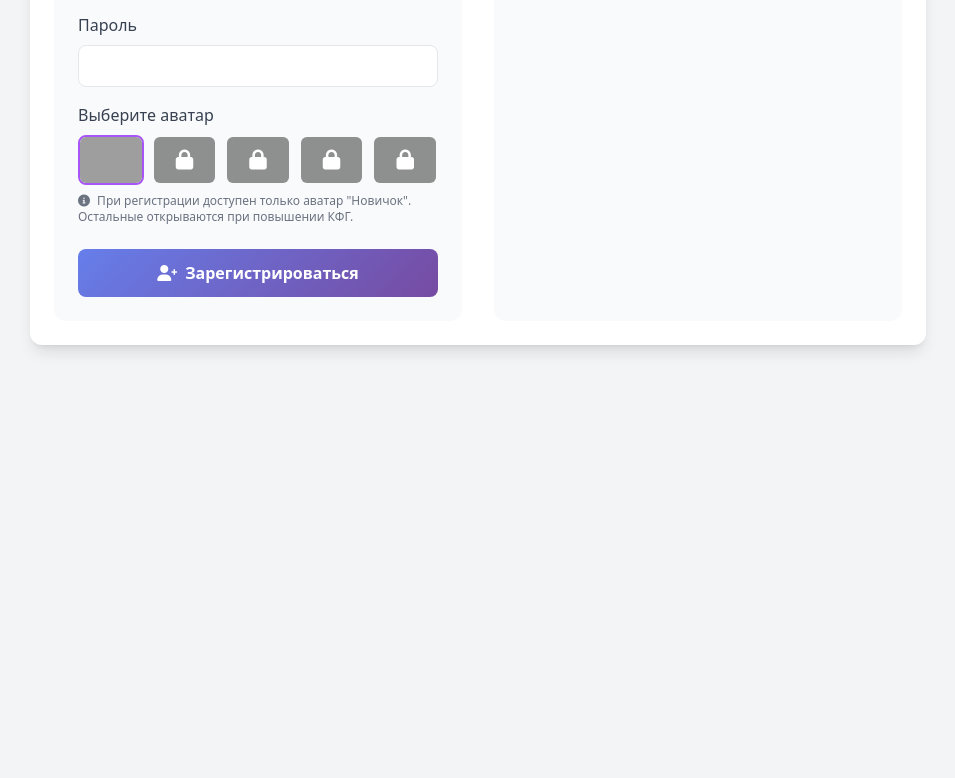
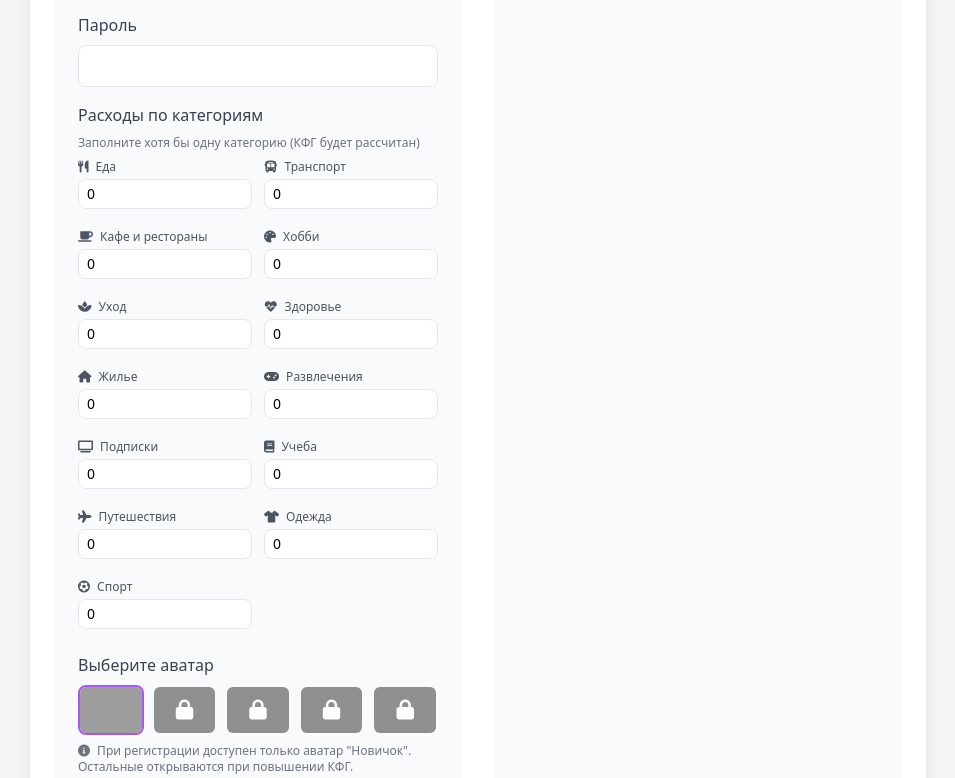
Before and after one commit to nastyayakovets1207-cmyk/finance_helper_1, a plain HTML site: page index.html in a window 1280 px wide. Shown: the part 745-1523 px from the top of the page, without its empty margins (162-1117 px from the left). Before the commit the page ends 1122 px from the top, so only its background shows below. Drawn offline with nearby package versions, Linux system fonts and the light colour scheme; grey boxes are pictures that could not be loaded.

Commit message:
Update index.html
исправила название финансового консультанта, добавила расходы

```diff
--- a/index.html
+++ b/index.html
@@ -52,7 +52,7 @@
                 <div class="flex items-center justify-between">
                     <div class="flex items-center space-x-2">
                         <i class="fas fa-wallet text-2xl"></i>
-                        <span class="text-xl font-bold">Финансовый консультант (Vue.js)</span>
+                        <span class="text-xl font-bold">Финансовый консультант</span>
                     </div>
                     <div class="flex items-center space-x-4">
                         <div v-if="currentUser" class="flex items-center space-x-2">
@@ -124,6 +124,22 @@
                                     <label class="block text-gray-700 font-medium mb-2">Пароль</label>
                                     <input v-model="registerForm.password" type="password"
                                            class="w-full px-4 py-2 border rounded-lg focus:outline-none focus:border-purple-500">
+                                </div>
+
+                                <div class="mb-4">
+                                    <label class="block text-gray-700 font-medium mb-2">Расходы по категориям</label>
+                                    <p class="text-xs text-gray-500 mb-2">Заполните хотя бы одну категорию (КФГ будет рассчитан)</p>
+
+                                    <div class="grid grid-cols-2 gap-3">
+                                        <div v-for="(value, category) in registerForm.expenses" :key="category" class="mb-2">
+                                            <label class="block text-xs text-gray-600 mb-1">
+                                                <i :class="['mr-1', categoryIcons[category]]"></i>
+                                                {{ categoryNames[category] }}
+                                            </label>
+                                            <input v-model.number="registerForm.expenses[category]" type="number" min="0"
+                                                   class="w-full px-2 py-1 text-sm border rounded-lg focus:outline-none focus:border-purple-500">
+                                        </div>
+                                    </div>
                                 </div>
 
                                 <div class="mb-6">
@@ -267,7 +283,7 @@
                 <div v-show="currentTab === 'expenses'" class="p-6">
                     <h2 class="text-2xl font-bold mb-6">Расходы по категориям</h2>
                     <div class="grid grid-cols-2 md:grid-cols-3 lg:grid-cols-5 gap-4">
-                        <div v-for="(value, category) in expenseCategories" :key="category" class="bg-gray-50 rounded-lg p-4">
+                        <div v-for="(value, category) in expenses" :key="category" class="bg-gray-50 rounded-lg p-4">
                             <label class="block text-gray-700 font-medium mb-2">
                                 <i :class="['mr-1', categoryIcons[category]]"></i>
                                 {{ categoryNames[category] }}
@@ -280,7 +296,7 @@
                     </button>
                 </div>
 
-                <!-- Вкладка финансовых целей (НОВАЯ) -->
+                <!-- Вкладка финансовых целей -->
                 <div v-show="currentTab === 'goals'" class="p-6">
                     <h2 class="text-2xl font-bold mb-6">Финансовые цели</h2>
 
@@ -616,6 +632,23 @@
                     password: ''
                 });
 
+                // Начальные значения расходов для формы регистрации (13 категорий)
+                const initialExpenses = {
+                    food: 0,
+                    transport: 0,
+                    cafe: 0,
+                    hobby: 0,
+                    selfcare: 0,
+                    health: 0,
+                    housing: 0,
+                    entertainment: 0,
+                    subscriptions: 0,
+                    education: 0,
+                    travel: 0,
+                    clothing: 0,    // Новая категория: Одежда
+                    sport: 0        // Новая категория: Спорт
+                };
+
                 const registerForm = reactive({
                     name: '',
                     surname: '',
@@ -623,17 +656,14 @@
                     login: '',
                     password: '',
                     income: 0,
-                    avatar: 1 // аватар по умолчанию
+                    avatar: 1,
+                    expenses: { ...initialExpenses }
                 });
 
-                // Расходы
-                const expenses = reactive({
-                    food: 0, transport: 0, hobby: 0, selfcare: 0,
-                    health: 0, housing: 0, entertainment: 0,
-                    subscriptions: 0, education: 0, travel: 0
-                });
+                // Расходы (для текущего пользователя) - 13 категорий
+                const expenses = reactive({ ...initialExpenses });
 
-                // Финансовые цели (НОВОЕ)
+                // Финансовые цели
                 const goals = ref([]);
                 const newGoal = reactive({
                     name: '',
@@ -671,35 +701,49 @@
                     { id: 5, name: 'Гуру', kfgRequired: 100, isPermanent: false, icon: 'fa-gem' }
                 ];
 
-                // Константы (добавлена вкладка goals)
+                // Константы
                 const tabs = [
                     { id: 'profile', name: 'Профиль', icon: 'fas fa-user' },
                     { id: 'expenses', name: 'Расходы', icon: 'fas fa-chart-line' },
-                    { id: 'goals', name: 'Цели', icon: 'fas fa-bullseye' }, // Новая вкладка
+                    { id: 'goals', name: 'Цели', icon: 'fas fa-bullseye' },
                     { id: 'analytics', name: 'Аналитика', icon: 'fas fa-chart-pie' },
                     { id: 'chat', name: 'Чат-бот', icon: 'fas fa-robot' },
                     { id: 'friends', name: 'Друзья', icon: 'fas fa-users' },
                     { id: 'rewards', name: 'Награды', icon: 'fas fa-gift' }
                 ];
 
+                // Категории расходов (теперь 13 категорий)
                 const categoryNames = {
-                    food: 'Еда', transport: 'Транспорт', hobby: 'Хобби',
-                    selfcare: 'Уход', health: 'Здоровье', housing: 'Жилье',
-                    entertainment: 'Развлечения', subscriptions: 'Подписки',
-                    education: 'Учеба', travel: 'Путешествия'
+                    food: 'Еда',
+                    transport: 'Транспорт',
+                    cafe: 'Кафе и рестораны',
+                    hobby: 'Хобби',
+                    selfcare: 'Уход',
+                    health: 'Здоровье',
+                    housing: 'Жилье',
+                    entertainment: 'Развлечения',
+                    subscriptions: 'Подписки',
+                    education: 'Учеба',
+                    travel: 'Путешествия',
+                    clothing: 'Одежда',     // Новая категория
+                    sport: 'Спорт'           // Новая категория
                 };
 
                 const categoryIcons = {
-                    food: 'fas fa-utensils', transport: 'fas fa-bus',
-                    hobby: 'fas fa-palette', selfcare: 'fas fa-spa',
-                    health: 'fas fa-heartbeat', housing: 'fas fa-home',
-                    entertainment: 'fas fa-gamepad', subscriptions: 'fas fa-tv',
-                    education: 'fas fa-book', travel: 'fas fa-plane'
+                    food: 'fas fa-utensils',
+                    transport: 'fas fa-bus',
+                    cafe: 'fas fa-coffee',
+                    hobby: 'fas fa-palette',
+                    selfcare: 'fas fa-spa',
+                    health: 'fas fa-heartbeat',
+                    housing: 'fas fa-home',
+                    entertainment: 'fas fa-gamepad',
+                    subscriptions: 'fas fa-tv',
+                    education: 'fas fa-book',
+                    travel: 'fas fa-plane',
+                    clothing: 'fas fa-tshirt',   // Иконка для одежды
+                    sport: 'fas fa-futbol'        // Иконка для спорта
                 };
-
-                const expenseCategories = computed(() => {
-                    return Object.keys(expenses);
-                });
 
                 // Вычисляемые свойства
                 const totalExpenses = computed(() => {
@@ -710,7 +754,7 @@
 
                 const balance = computed(() => totalIncome.value - totalExpenses.value);
 
-                // Общая сумма всех целей (НОВОЕ)
+                // Общая сумма всех целей
                 const totalGoalsAmount = computed(() => {
                     return goals.value.reduce((sum, goal) => sum + goal.targetAmount, 0);
                 });
@@ -722,14 +766,15 @@
                     // Проверяем, ввел ли пользователь расходы
                     const hasAnyExpenses = Object.values(expenses).some(val => val > 0);
                     if (!hasAnyExpenses) {
-                        return 0; // Пока не ввел расходы - КФГ = 0
+                        return 0;
                     }
 
                     let value = 100 - (totalExpenses.value / currentUser.value.income * 100);
 
                     // Штрафы
+                    const totalFood = (expenses.food || 0) + (expenses.cafe || 0);
                     if (expenses.entertainment > currentUser.value.income * 0.3) value -= 20;
-                    if (expenses.food > currentUser.value.income * 0.5) value -= 15;
+                    if (totalFood > currentUser.value.income * 0.5) value -= 15;
                     if (expenses.subscriptions > currentUser.value.income * 0.1) value -= 10;
 
                     // Бонусы
@@ -794,7 +839,7 @@
                     }
                 }
 
-                // Методы для работы с целями (НОВЫЕ)
+                // Методы для работы с целями
                 function addGoal() {
                     if (!newGoal.name.trim()) {
                         showMessage('Введите название цели', 'error');
@@ -812,7 +857,6 @@
                         currentAmount: 0
                     });
 
-                    // Очищаем форму
                     newGoal.name = '';
                     newGoal.targetAmount = 0;
 
@@ -862,8 +906,9 @@
                         recs.push('🎯 Попробуйте сократить расходы на развлечения до 20% от дохода.');
                     }
 
-                    if (expenses.food > currentUser.value.income * 0.3) {
-                        recs.push('🍎 Готовьте дома чаще - это сэкономит до 50% на еде.');
+                    const totalFood = (expenses.food || 0) + (expenses.cafe || 0);
+                    if (totalFood > currentUser.value.income * 0.3) {
+                        recs.push('🍎 Готовьте дома чаще - это сэкономит до 50% на еде и кафе.');
                     }
 
                     if (expenses.subscriptions > 1000) {
@@ -878,7 +923,6 @@
                         recs.push(`💪 Отличная работа! Вы откладываете ${balance.value} ₽ в месяц.`);
                     }
 
-                    // Добавляем рекомендации по целям
                     if (goals.value.length > 0) {
                         const totalNeeded = totalGoalsAmount.value;
                         const totalSaved = goals.value.reduce((sum, g) => sum + g.currentAmount, 0);
@@ -925,10 +969,15 @@
                         return;
                     }
 
-                    // Проверяем, что выбран доступный аватар
                     if (registerForm.avatar !== 1) {
                         showMessage('При регистрации доступен только аватар "Новичок"', 'error');
                         registerForm.avatar = 1;
+                        return;
+                    }
+
+                    const hasExpenses = Object.values(registerForm.expenses).some(val => val > 0);
+                    if (!hasExpenses) {
+                        showMessage('Заполните хотя бы одну категорию расходов', 'error');
                         return;
                     }
 
@@ -940,17 +989,18 @@
                         password: registerForm.password,
                         income: Number(registerForm.income),
                         avatar: registerForm.avatar,
-                        expenses: { ...expenses },
-                        goals: [], // Добавляем цели для нового пользователя
+                        expenses: { ...registerForm.expenses },
+                        goals: [],
                         friends: []
                     };
 
                     users.value.push(newUser);
                     currentUser.value = { ...newUser };
 
+                    Object.assign(expenses, registerForm.expenses);
+
                     showMessage('Регистрация успешна!', 'success');
 
-                    // Очищаем форму
                     registerForm.name = '';
                     registerForm.surname = '';
                     registerForm.nickname = '';
@@ -958,6 +1008,7 @@
                     registerForm.password = '';
                     registerForm.income = 0;
                     registerForm.avatar = 1;
+                    Object.assign(registerForm.expenses, initialExpenses);
 
                     saveToStorage();
                 }
@@ -987,8 +1038,8 @@
                 function logout() {
                     currentUser.value = null;
 
-                    Object.keys(expenses).forEach(key => expenses[key] = 0);
-                    goals.value = []; // Очищаем цели при выходе
+                    Object.assign(expenses, initialExpenses);
+                    goals.value = [];
                     friends.value = [];
 
                     showMessage('Вы вышли из системы', 'success');
@@ -1039,7 +1090,6 @@
 
                     friends.value.push(newFriend);
 
-                    // Обновляем друзей в данных пользователя
                     const userIndex = users.value.findIndex(u => u.login === currentUser.value?.login);
                     if (userIndex !== -1) {
                         users.value[userIndex].friends = [...friends.value];
@@ -1095,7 +1145,6 @@
                 function saveToStorage() {
                     if (!currentUser.value) return;
 
-                    // Обновляем данные текущего пользователя в общем списке
                     const userIndex = users.value.findIndex(u => u.login === currentUser.value?.login);
                     if (userIndex !== -1) {
                         users.value[userIndex] = {
@@ -1151,7 +1200,7 @@
                                 backgroundColor: [
                                     '#FF6384', '#36A2EB', '#FFCE56', '#4BC0C0',
                                     '#9966FF', '#FF9F40', '#FF6384', '#36A2EB',
-                                    '#FFCE56', '#4BC0C0'
+                                    '#FFCE56', '#4BC0C0', '#FF8C42', '#9C27B0', '#FF5722'  // Добавлены цвета для 13 категорий
                                 ]
                             }]
                         },
@@ -1284,7 +1333,6 @@
 
                 watch(kfg, () => {
                     if (currentUser.value) {
-                        // Проверяем, не потерял ли пользователь доступ к текущему аватару
                         const currentAvatar = avatars.find(a => a.id === currentUser.value.avatar);
                         if (currentAvatar && !isAvatarUnlocked(currentAvatar)) {
                             changeAvatar(avatars[0]);
@@ -1300,8 +1348,8 @@
                     loginForm,
                     registerForm,
                     expenses,
-                    goals, // Добавляем цели
-                    newGoal, // Добавляем новую цель
+                    goals,
+                    newGoal,
                     friends,
                     friendSearchQuery,
                     searchResults,
@@ -1314,11 +1362,10 @@
                     tabs,
                     categoryNames,
                     categoryIcons,
-                    expenseCategories,
                     totalExpenses,
                     totalIncome,
                     balance,
-                    totalGoalsAmount, // Добавляем общую сумму целей
+                    totalGoalsAmount,
                     kfg,
                     recommendations,
                     penalties,
@@ -1330,10 +1377,10 @@
                     addFriend,
                     removeFriend,
                     saveExpenses,
-                    addGoal, // Добавляем метод
-                    addToGoal, // Добавляем метод
-                    quickAddToGoal, // Добавляем метод
-                    removeGoal, // Добавляем метод
+                    addGoal,
+                    addToGoal,
+                    quickAddToGoal,
+                    removeGoal,
                     sendMessage,
                     claimReward,
                     exportData,
```
